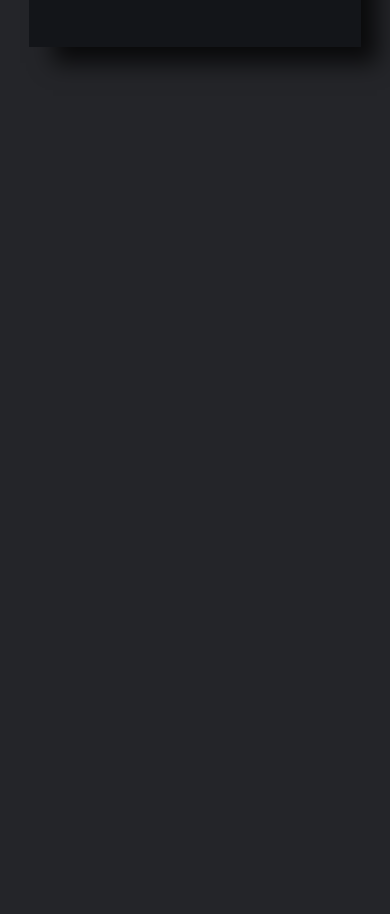
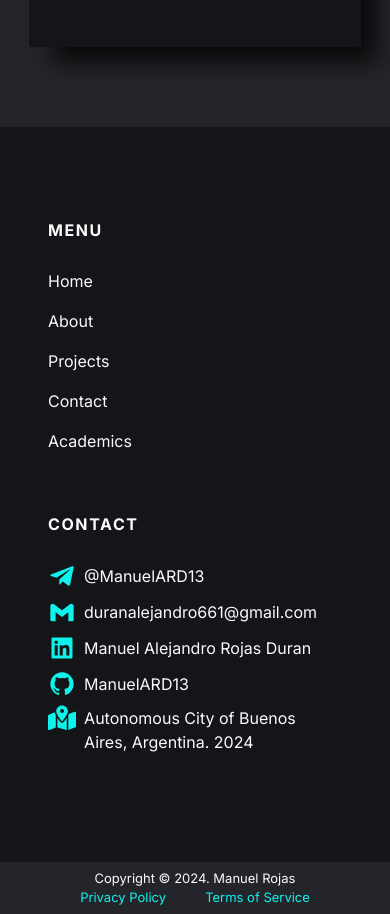
Before and after one commit to ManuelARD13/Mr-Portfolio-Website, a React (Vite) app: page / in a window 390 px wide. Shown: the part 2480-3394 px from the top of the page. Before the commit the page ends 2607 px from the top, so only its background shows below. Built offline with nearby package versions, Linux system fonts and the light colour scheme.

Commit message:
Footer mobile styles

```diff
--- a/src/pages/Home.tsx
+++ b/src/pages/Home.tsx
@@ -1,5 +1,5 @@
 
-// import Footer from "../components/Footer";
+import Footer from "../components/Footer";
 import Contact from "../components/Contact";
 // import Projects from "../components/Projects";
 import About from "../components/About";
@@ -21,7 +21,7 @@ function Home() {
         <About />{/*Section #1*/}
         {/*<Projects />{/*Section #2*/}
         <Contact />{/*Section #3*/}
-        {/*<Footer />*/}
+        <Footer />
 
     </div>
   );
--- a/src/sass/components/_Footer.scss
+++ b/src/sass/components/_Footer.scss
@@ -10,16 +10,19 @@
     letter-spacing: 0.1em;
   }
   &-container {
-    height: 42svh;
-    display: grid;
-    grid-template-rows: calc(40 * 0.75) svh calc(40 * 0.25) svh;
-    grid-template-columns: 55% 11% 20% 14%;
+    // height: 42svh; /*mobile*/
+    display: flex; /*mobile*/
+    flex-direction: column; /*mobile*/
+    align-items: center;
+    // grid-template-rows: calc(40 * 0.75) svh calc(40 * 0.25) svh; /*mobile*/
+    // grid-template-columns: 55% 11% 20% 14%; /*mobile*/
     max-width: 1440px;
-    padding-block: 2em 0;
+    padding-block: 4em 10em; /*mobile*/
     margin: 0 auto;
-    padding-inline: 1em;
+    padding-inline: 3em; /*mobile*/
   }
   &__text-container {
+    display: none; /*mobile*/
     .footer__text-logo {
       font-size: 5rem;
       font-weight: bolder;
@@ -33,15 +36,16 @@
   &__menu-container {
     grid-row: 1 / span 1;
     grid-column: 2 / span 1;
-    width: 75%;
+    width: 100%; /*mobile*/
     * + * {
       margin-top: 1em;
     }
   }
   &__social-media {
+    display: none; /*mobile*/
     grid-row: 1 / span 1;
     grid-column: 4 / span 1;
-    width: 70%;
+    width: 75%;
     height: 100%;
     font-size: 24px;
     &-icons {
@@ -49,9 +53,6 @@
       flex-wrap: wrap;
       gap: 0.1em;
     }
-    // h5 {
-    //   margin-bottom: 0;
-    // }
     a {
       height: 50px;
     }
@@ -59,6 +60,7 @@
   &__contact_container {
     grid-row: 1 / span 1;
     grid-column: 3 / span 1;
+    margin-top: 2em; /*mobile*/
   }
   &__contact-details {
     &-item + &-item {
@@ -85,15 +87,20 @@
     left: 0;
     width: 100%;
     background-color: $highlight-100;
+    font-size: 0.8135rem; /*mobile*/
     &-container {
       margin: 0 auto;
       padding-inline: 1em;
       max-width: 1440px;
       display: flex;
+      flex-direction: column;
       justify-content: space-between;
       align-items: center;
       width: 100%;
       padding-block: 0.5em;
+      a {
+        color: $accent-text;
+      } /*mobile*/
       a + a {
         margin-left: 3em;
       }
```
